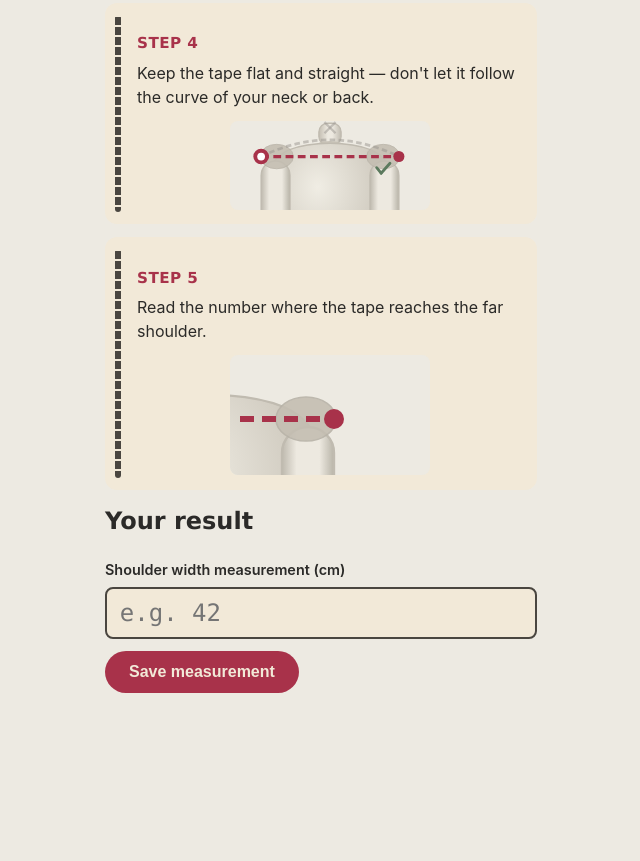
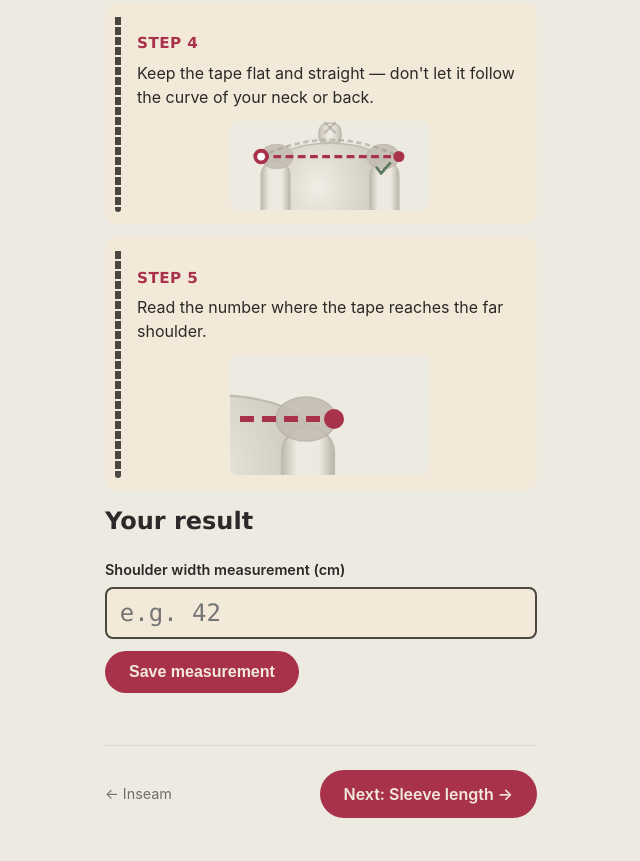
Before and after one commit to petergohrf/fitme, a plain HTML site: page guide/shoulder.html in a window 1280 px wide. Shown: the part 1448-2309 px from the top of the page, without its empty margins (319-959 px from the left). Before the commit the page ends 2193 px from the top, so only its background shows below. Drawn offline with Linux system fonts and the light colour scheme.

Commit message:
feat: add prev/next navigation to all measurement guide pages
Each guide page now declares prevHref/prevLabel and nextHref/nextLabel
in its FITME_CONFIG. guide.js renderNav() reads these and appends a
sticky nav bar at the bottom of the page — a back link on the left,
a pill-style "Next: X →" button on the right.

Co-Authored-By: Claude Sonnet 4.6 <noreply@anthropic.com>

```diff
--- a/guide/shoulder.html
+++ b/guide/shoulder.html
@@ -307,6 +307,10 @@
       storageKey: "fitme_shoulder",
       minCm: 30,
       maxCm: 60,
+      prevHref: 'inseam.html',
+      prevLabel: 'Inseam',
+      nextHref: 'sleeve.html',
+      nextLabel: 'Sleeve length',
     };
   </script>
   <script src="../scripts/guide.js"></script>
--- a/scripts/guide.js
+++ b/scripts/guide.js
@@ -125,3 +125,31 @@ function loadSavedMeasurement() {
 }
 
 loadSavedMeasurement();
+
+function renderNav() {
+  if (!config.nextHref && !config.prevHref) return;
+
+  const nav = document.createElement('nav');
+  nav.className = 'guide-nav';
+  nav.setAttribute('aria-label', 'Measurement navigation');
+
+  if (config.prevHref) {
+    const prev = document.createElement('a');
+    prev.href = config.prevHref;
+    prev.className = 'guide-nav-prev';
+    prev.textContent = `← ${config.prevLabel}`;
+    nav.appendChild(prev);
+  }
+
+  if (config.nextHref) {
+    const next = document.createElement('a');
+    next.href = config.nextHref;
+    next.className = 'guide-nav-next';
+    next.textContent = `Next: ${config.nextLabel} →`;
+    nav.appendChild(next);
+  }
+
+  document.querySelector('main').appendChild(nav);
+}
+
+renderNav();
```
Also changed, not shown: guide/chest.html (+2 -0 lines), guide/hips.html (+4 -0 lines), guide/inseam.html (+4 -0 lines), guide/neck.html (+4 -0 lines), guide/sleeve.html (+4 -0 lines), guide/thigh.html (+2 -0 lines), guide/waist.html (+4 -0 lines).
